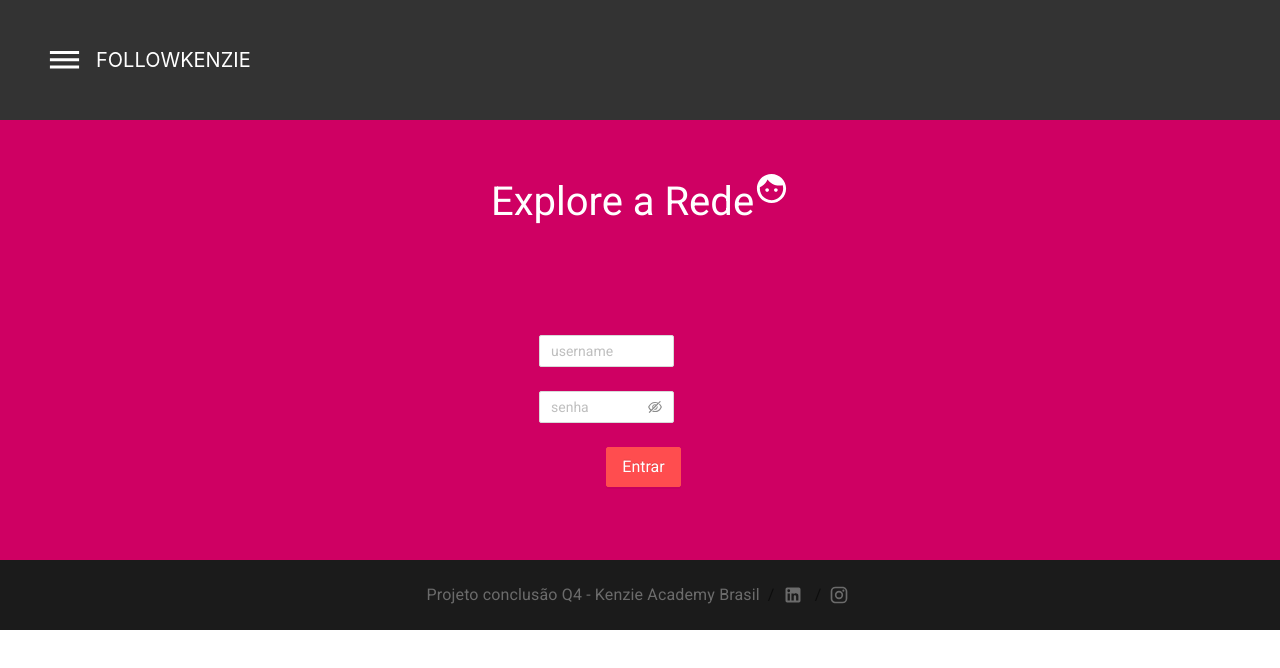
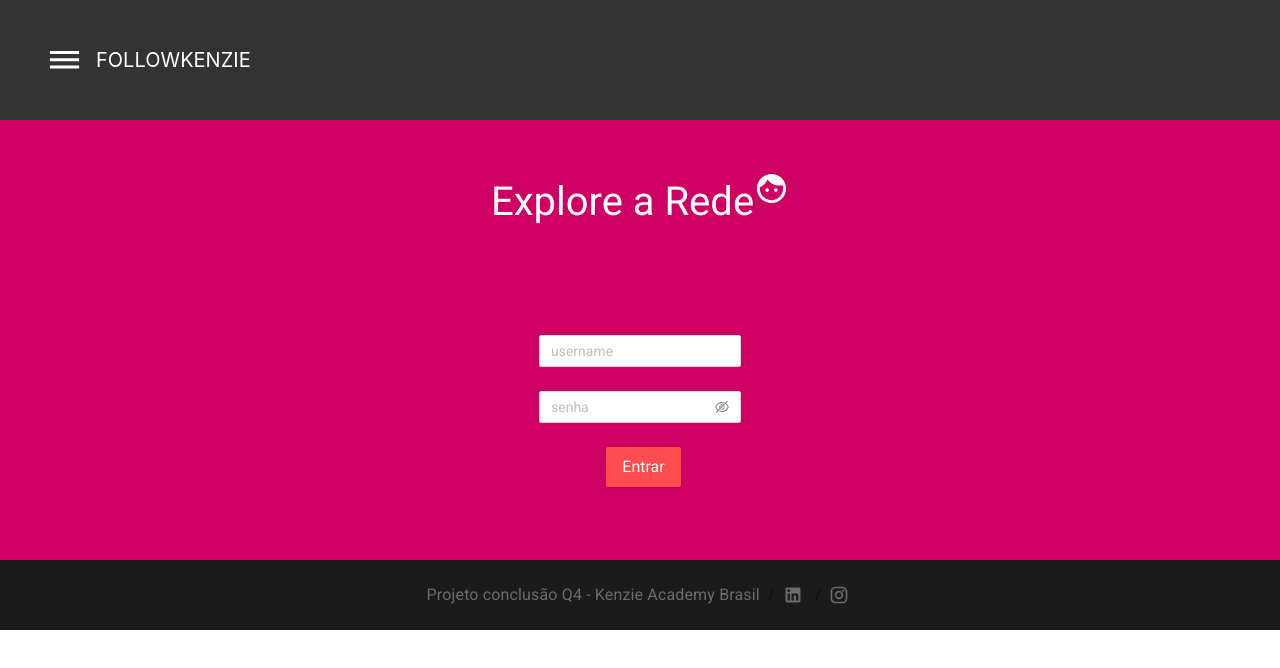
Before and after one commit to FrancielledeAbreu/front-rede-social, a React (Create React App) app: page / in a window 1280 px wide. Shown: the top 668 px of the page. Built offline with nearby package versions, Linux system fonts and the light colour scheme.

Commit message:
fix: layout and logout added

```diff
--- a/src/components/menu/menu.js
+++ b/src/components/menu/menu.js
@@ -1,11 +1,12 @@
-import { Menu } from "antd";
+import { Menu, Button } from "antd";
 import VpnLockIcon from "@material-ui/icons/VpnLock";
 import FaceIcon from "@material-ui/icons/Face";
 import HowToRegIcon from "@material-ui/icons/HowToReg";
 import DirectionsRunIcon from "@material-ui/icons/DirectionsRun";
 import PublicIcon from "@material-ui/icons/Public";
-import { Link } from "react-router-dom";
+import { Link, useHistory } from "react-router-dom";
 import TimelineIcon from "@material-ui/icons/Timeline";
+import ExitToAppIcon from "@material-ui/icons/ExitToApp";
 
 const MenuModel = ({
   title,
@@ -17,6 +18,11 @@ const MenuModel = ({
   Feed,
   Exploradores,
 }) => {
+  const history = useHistory();
+  const exit = () => {
+    localStorage.clear();
+    history.push("/");
+  };
   return (
     <>
       <Menu
@@ -100,6 +106,15 @@ const MenuModel = ({
             </Link>
           </Menu.Item>
         )}
+        <Menu.Item key="9">
+          <Button
+            onClick={exit}
+            danger
+            style={{ paddingLeft: "40px", paddingRight: "40px" }}
+          >
+            <ExitToAppIcon />
+          </Button>
+        </Menu.Item>
       </Menu>
     </>
   );
--- a/src/utils/index.js
+++ b/src/utils/index.js
@@ -289,8 +289,8 @@ export const getNotifications = (user, setNotificationsList) => {
 //styles
 
 export const layout = {
-  labelCol: { span: 8 },
-  wrapperCol: { span: 16 },
+  labelCol: { span: 4 },
+  wrapperCol: { span: 32 },
 };
 export const tailLayout = {
   wrapperCol: { offset: 8, span: 16 },
```
